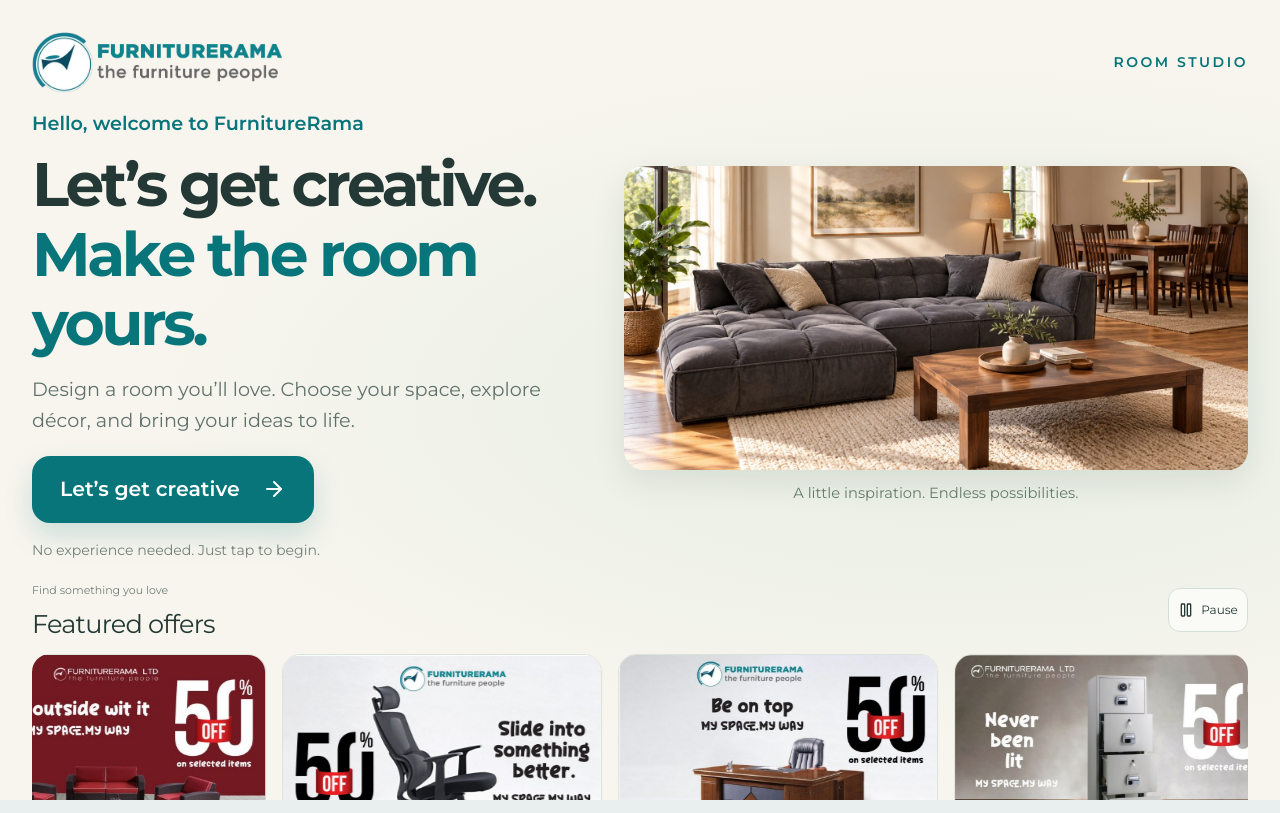
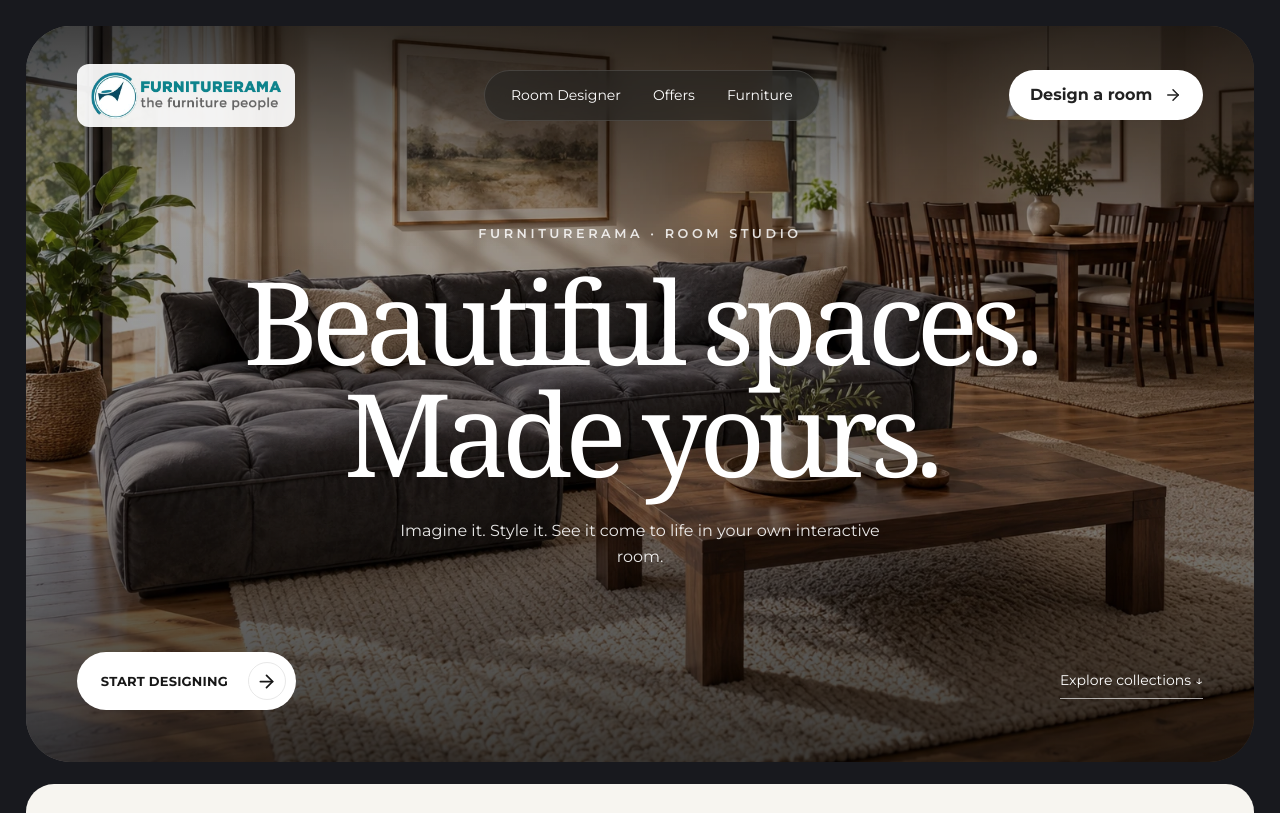
Before and after one commit to BLACK08-VENN/RAMA, a Next.js app: page / in a window 1280 px wide. Shown: the top 813 px of the page. Built offline with nearby package versions, Linux system fonts and the light colour scheme; no server answers.

Commit message:
Redesign Rama homepage with immersive editorial hero and designer CTA

```diff
--- a/src/components/planner/planner-entry.tsx
+++ b/src/components/planner/planner-entry.tsx
@@ -5,39 +5,52 @@ import Image from "next/image";
 import { ArrowRight } from "lucide-react";
 import { useState } from "react";
 import { FeaturedOffers } from "./featured-offers";
+import "./editorial-home.css";
 
 const Planner = dynamic(() => import("./planner-shell").then(module => module.PlannerShell), {
   ssr: false,
   loading: () => <div className="welcome-loading" role="status">Preparing your creative space…</div>,
 });
 
+const shopUrl = "https://www.furniturerama.co.ke/";
+
 export function PlannerEntry() {
   const [started, setStarted] = useState(false);
   if (started) return <Planner onWelcome={() => setStarted(false)} />;
 
-  return <main className="welcome-screen">
-    <header className="welcome-header">
-      <Image src="/furniturerama-logo.png" width={619} height={152} alt="FurnitureRama — the furniture people" priority />
-      <span>ROOM STUDIO</span>
+  return <main className="welcome-screen rama-editorial">
+    <section className="rama-hero" aria-label="FurnitureRama room design studio">
+      <Image className="rama-hero-photo" src="/furnished-room-hero.webp" alt="Beautiful furnished living space with sofa and dining furniture" fill priority sizes="100vw" />
+      <header className="rama-navigation">
+        <a className="rama-logo-wrap" href={shopUrl} aria-label="FurnitureRama website">
+          <Image src="/furniturerama-logo.png" width={619} height={152} alt="FurnitureRama" priority />
+        </a>
+        <nav className="rama-nav-links" aria-label="Main navigation">
+          <button onClick={() => setStarted(true)}>Room Designer</button>
+          <a href="#rama-offers">Offers</a>
+          <a href={shopUrl} target="_blank" rel="noopener noreferrer">Furniture</a>
+        </nav>
+        <button className="rama-nav-action" onClick={() => setStarted(true)}>Design a room <ArrowRight aria-hidden="true" /></button>
       </header>
-    <div className="welcome-content">
-      <div className="welcome-copy">
-        <p className="welcome-eyebrow">Hello, welcome to FurnitureRama</p>
-        <h1>Let’s get creative.<br /><span>Make the room yours.</span></h1>
-        <p className="welcome-intro">Design a room you’ll love. Choose your space, explore décor, and bring your ideas to life.</p>
-        <button className="welcome-start" onClick={() => setStarted(true)}>Let’s get creative <ArrowRight size={24} /></button>
-        <p className="welcome-reassurance">No experience needed. Just tap to begin.</p>
+      <div className="rama-hero-body">
+        <p className="rama-kicker">FurnitureRama · Room Studio</p>
+        <h1 className="rama-hero-title">Beautiful spaces.<br />Made yours.</h1>
+        <p className="rama-hero-subtitle">Imagine it. Style it. See it come to life in your own interactive room.</p>
       </div>
-      <div className="welcome-visual">
-        <Image className="welcome-room-photo" src="/furnished-room-hero.webp" width={1536} height={1024} sizes="(max-width: 760px) 90vw, 50vw" alt="A charcoal sofa and wooden dining set in a naturally lit room with woven rugs and plants" priority />
-        <span className="welcome-visual-label">A little inspiration. Endless possibilities.</span>
+      <div className="rama-hero-footer">
+        <button className="rama-primary-cta" onClick={() => setStarted(true)}>
+          START DESIGNING <span><ArrowRight size={21} aria-hidden="true" /></span>
+        </button>
+        <a className="rama-secondary-link" href="#rama-offers">Explore collections ↓</a>
       </div>
-    </div>
+    </section>
+    <div className="rama-below" id="rama-offers">
       <FeaturedOffers />
       <ol className="welcome-steps" aria-label="How it works">
         <li><span><strong>Choose your room</strong><small>A space that fits your vision</small></span></li>
         <li><span><strong>Style it your way</strong><small>Plants, mirrors, rugs and more</small></span></li>
         <li><span><strong>Save your creation</strong><small>Come back to your ideas later</small></span></li>
       </ol>
+    </div>
   </main>;
 }
```
Lines whose indentation alone changed are shown as unchanged.
